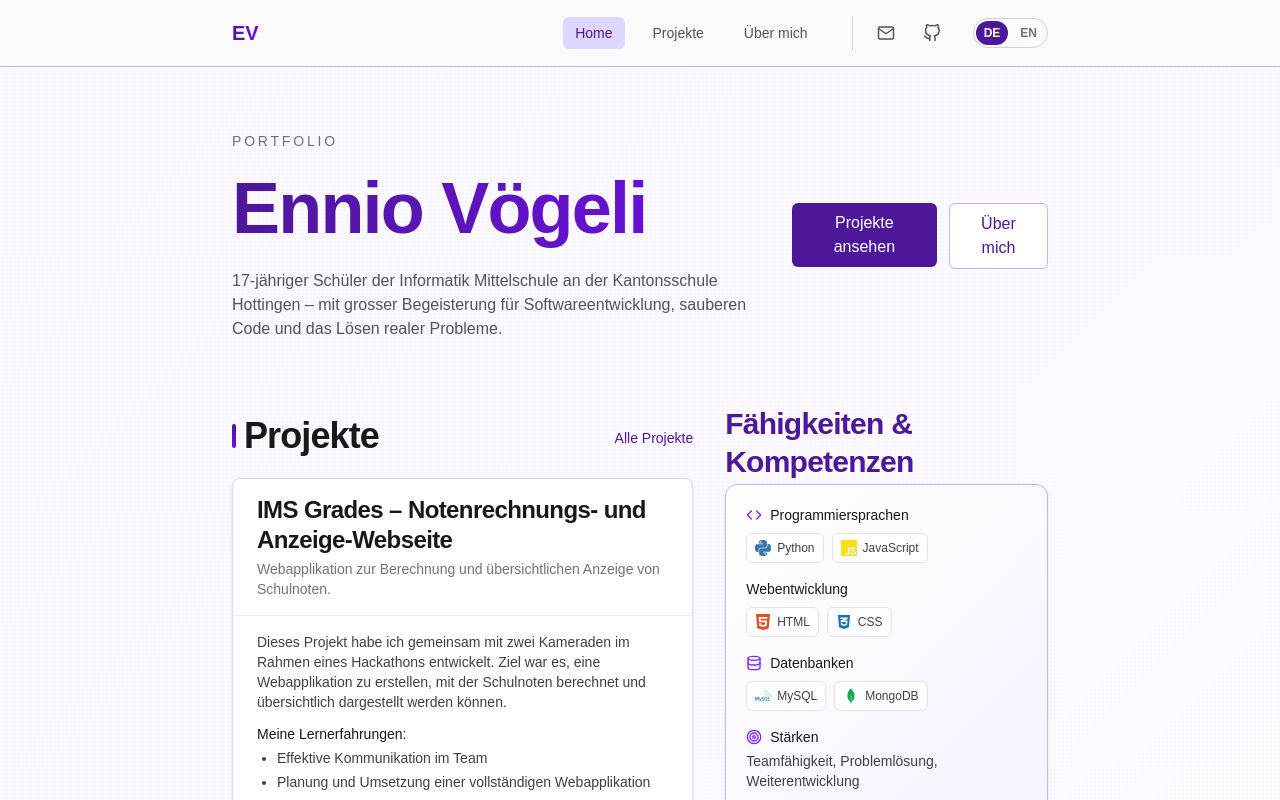
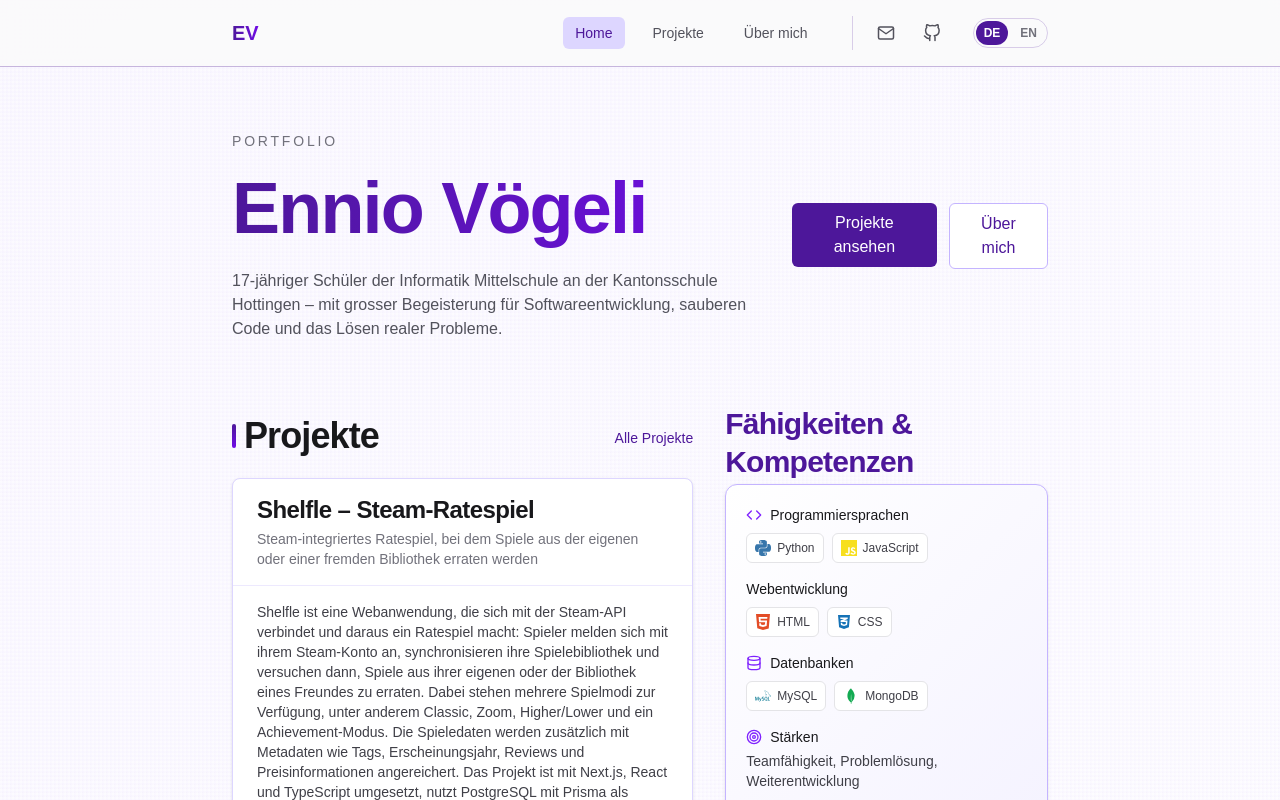
Before and after one commit to im24a-voegelie/Portfolio, a Next.js app: page / in a window 1280 px wide. Shown: the top 800 px of the page. Built offline with nearby package versions, Linux system fonts and the light colour scheme.

Commit message:
displayed project changed

```diff
--- a/app/page.js
+++ b/app/page.js
@@ -10,10 +10,13 @@ import { SnakeGame } from "@/components/games/SnakeGame";
 import Modal from "@/components/ui/modal";
 import SkillsWithIcons from "@/components/SkillsWithIcons";
 import { useTranslation } from "@/components/LanguageProvider";
+import { projects } from "@/data/projects";
+
+const featuredProject = projects.find((project) => project.id === 4);
 
 export default function Home() {
   const [showGame, setShowGame] = useState(false);
-  const { t } = useTranslation();
+  const { t, language } = useTranslation();
 
   return (
     <div className="flex min-h-screen justify-center">
@@ -69,31 +72,33 @@ export default function Home() {
                 </div>
 
                 <AnimatedCard>
-                  <Card>
+                  <Link href={`/Projects/${featuredProject.id}`}>
+                    <Card className="cursor-pointer hover:shadow-lg transition-shadow duration-300">
                       <CardHeader>
                         <div className="flex flex-col gap-1">
                           <h3 className="text-subsection text-zinc-900 dark:text-zinc-50">
-                          {t.home.preview.title}
+                            {featuredProject.title[language]}
                           </h3>
                           <p className="text-sm text-zinc-500 dark:text-zinc-400">
-                          {t.home.preview.subtitle}
+                            {featuredProject.description[language]}
                           </p>
                         </div>
                       </CardHeader>
                       <CardContent>
                         <p className="text-sm text-zinc-700 dark:text-zinc-300">
-                        {t.home.preview.body}
+                          {featuredProject.fullDescription[language]}
                         </p>
                         <p className="mt-3 text-sm font-medium text-zinc-900 dark:text-zinc-100">
-                        {t.home.preview.learningsLabel}
+                          {t.home.previewLearningsLabel}
                         </p>
                         <ul className="mt-1 list-disc space-y-1 pl-5 text-sm text-zinc-700 dark:text-zinc-300">
-                        {t.home.preview.learnings.map((learning, idx) => (
+                          {featuredProject.learnings[language].slice(0, 4).map((learning, idx) => (
                             <li key={idx}>{learning}</li>
                           ))}
                         </ul>
                       </CardContent>
                     </Card>
+                  </Link>
                 </AnimatedCard>
               </section>
             </ScrollFadeIn>
--- a/data/translations.js
+++ b/data/translations.js
@@ -24,19 +24,7 @@ export const translations = {
       aboutMe: 'Über mich',
       projectsHeading: 'Projekte',
       allProjects: 'Alle Projekte',
-      preview: {
-        title: 'IMS Grades – Notenrechnungs- und Anzeige-Webseite',
-        subtitle:
-          'Webapplikation zur Berechnung und übersichtlichen Anzeige von Schulnoten.',
-        body: 'Dieses Projekt habe ich gemeinsam mit zwei Kameraden im Rahmen eines Hackathons entwickelt. Ziel war es, eine Webapplikation zu erstellen, mit der Schulnoten berechnet und übersichtlich dargestellt werden können.',
-        learningsLabel: 'Meine Lernerfahrungen:',
-        learnings: [
-          'Effektive Kommunikation im Team',
-          'Planung und Umsetzung einer vollständigen Webapplikation',
-          'Zusammenarbeit unter Zeitdruck',
-          'Anwendung meiner technischen Kenntnisse in einem praxisnahen Projekt',
-        ],
-      },
+      previewLearningsLabel: 'Meine Lernerfahrungen:',
       skillsHeading: 'Fähigkeiten & Kompetenzen',
     },
     about: {
@@ -162,19 +150,7 @@ export const translations = {
       aboutMe: 'About Me',
       projectsHeading: 'Projects',
       allProjects: 'All Projects',
-      preview: {
-        title: 'IMS Grades – Grade Calculation & Display Website',
-        subtitle:
-          'Web application for calculating and clearly displaying school grades.',
-        body: 'I developed this project together with two classmates during a hackathon. The goal was to build a web application that lets students calculate and clearly view their school grades.',
-        learningsLabel: 'What I learned:',
-        learnings: [
-          'Effective communication within the team',
-          'Planning and building a complete web application',
-          'Collaborating under time pressure',
-          'Applying my technical skills in a practical project',
-        ],
-      },
+      previewLearningsLabel: 'What I learned:',
       skillsHeading: 'Skills & Competencies',
     },
     about: {
```
Lines whose indentation alone changed are shown as unchanged.
